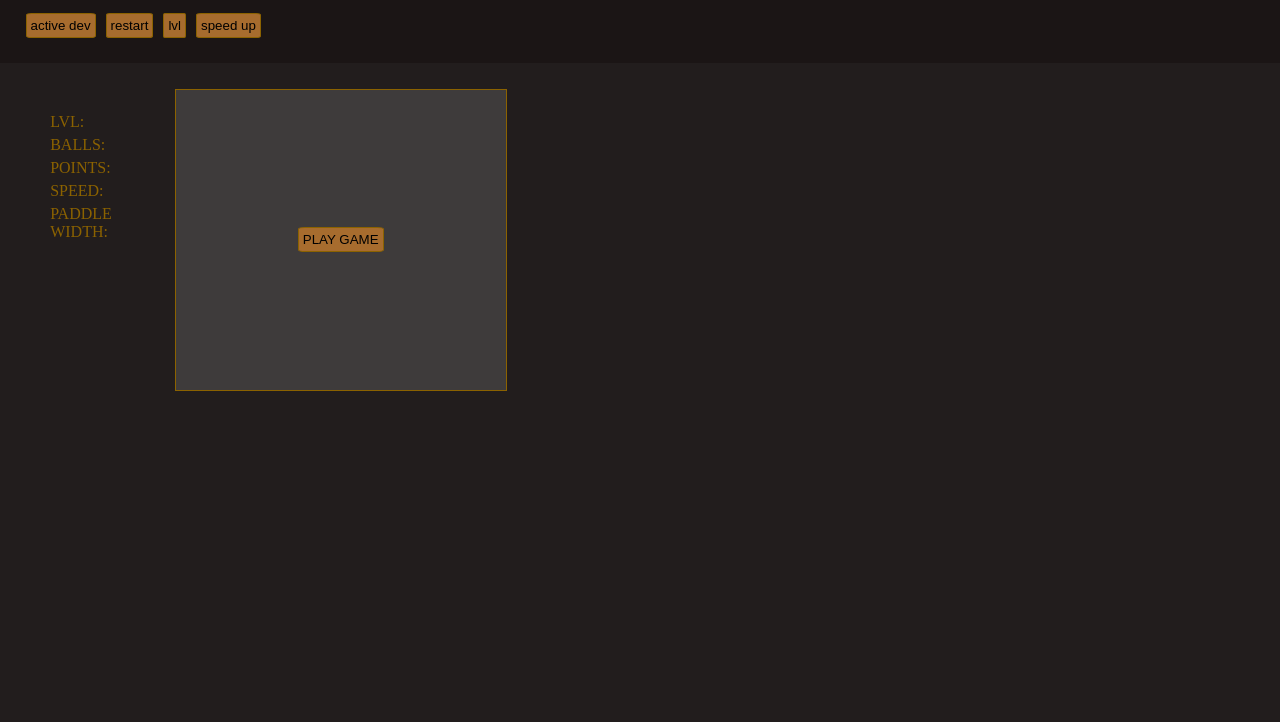
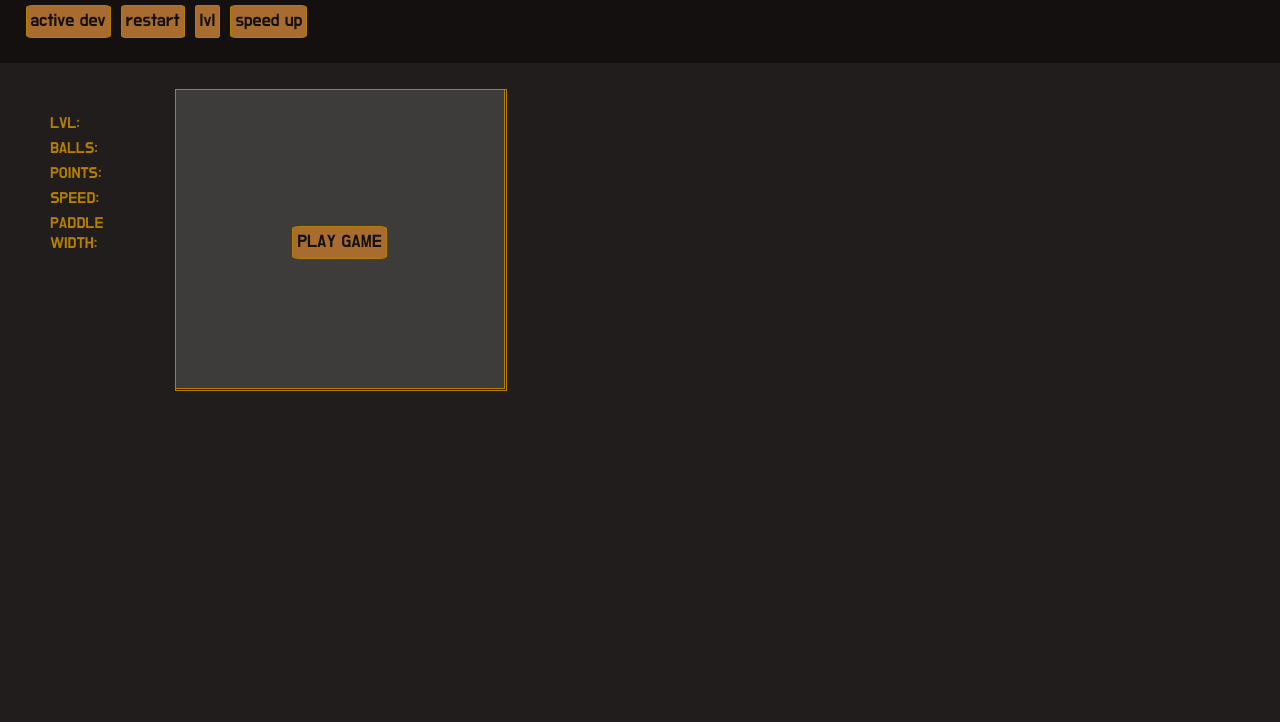
Before and after one commit to Gin-is-not-real/BRICK_OUT, a plain HTML site: page index.html in a window 1280 px wide. Shown: the part 78-800 px from the top of the page. Drawn offline with Linux system fonts and the light colour scheme.

Commit message:
Add message with points recap between 2 lvls. Update style

```diff
--- a/classes/App.js
+++ b/classes/App.js
@@ -71,7 +71,7 @@ class App {
             App.stop();
             _screen.classList.remove('hidden');
             _win.classList.remove('hidden');
-
+            _message.textContent = app.points + ' points earned ! ';
             // App.winNormalGame();
         }
     }
--- a/eventsListeners.js
+++ b/eventsListeners.js
@@ -22,7 +22,7 @@ _next.addEventListener('click', function() {
 })
 
 _win.addEventListener('click', function() {
-    App.start();
+    App.startApp();
 })
 
 //////////////////////////////////////////////
--- a/index.html
+++ b/index.html
@@ -29,13 +29,16 @@
 
             <div id="canvas-container">
                 <div id="screen">
-                    <button id="play">PLAY GAME</button>
-                    <button class="hidden" id="replay">REPLAY</button>
-                    <button class="hidden" id="next">NEXT</button>
-                    <button class="hidden" id="win">WIN !</button>
+                    <div id="screen-content">
+                        <div id="message"></div>
+                        <button id="play">PLAY GAME</button>
+                        <button class="hidden" id="replay">REPLAY</button>
+                        <button class="hidden" id="next">NEXT</button>
+                        <button class="hidden" id="win">WIN !</button>
+                    </div>
                 </div>
-                <canvas width="330px" height="300px">
-                </canvas>
+
+                <canvas width="330px" height="300px"></canvas>
             </div>
         </div>
     </main>
--- a/lvls.js
+++ b/lvls.js
@@ -35,5 +35,5 @@ let lvlDevOne = [
     [0, 0, 0, 0, 0, 0, 0, 0, 0, 1],
 ]
 
-let lvls = [lvlDevOne];
-// let lvls = [lvl2, lvl1, lvl3];
+// let lvls = [lvlDevOne];
+let lvls = [lvl2, lvl1, lvl3];
--- a/main.js
+++ b/main.js
@@ -18,6 +18,7 @@ let _width = document.querySelector('#paddle-width>p');
 //////////////////////////////////////////////
 //CANVAS
 let _screen = document.querySelector('#screen');
+let _message = document.querySelector('#message');
 let _play = document.querySelector('#play');
 let _replay = document.querySelector('#replay');
 let _next = document.querySelector('#next');
--- a/style.css
+++ b/style.css
@@ -1,19 +1,26 @@
+@import url('https://fonts.googleapis.com/css2?family=Do+Hyeon&display=swap');
+
 html {
-    --color-1: rgb(139, 98, 0);
-    --bg-dark-1: rgb(34, 29, 29);
-    --bg-dark-2: rgb(27, 21, 21);
-    --bg-color-1: #955b108a;
-    --bg-color-2: rgb(167, 108, 46);
-    --bor: 1px solid var(--color-1);
+    --dark-1:rgb(20, 16, 16);
+    --dark-2: rgb(34, 29, 29);
+    --dark-3: rgba(77, 73, 73, 0.671);
+    --base-1: rgb(167, 108, 46);
+    --base-2: rgb(179, 126, 1);
+    --base-3: rgba(255, 166, 0, 0.685);
+    --base-4: #955b108a;
 
-    background-color: var(--bg-dark-1);
-    color: var(--color-1);
+    --bor: 1px solid var(--base-2);
+
+    background-color: var(--dark-2);
+    color: var(--base-2);
 }
 html * {
     box-sizing: content-box;
     margin: 0;
     padding: 0;
     /* border: var(--bor); */
+    font-family: 'Do Hyeon', sans-serif;
+    /* font-size: 20px; */
 }
 header {
     display: flex;
@@ -29,7 +36,7 @@ header {
 
 body > header {
     height: 90px;
-    background-color: var(--bg-dark-2);
+    background-color: var(--dark-1);
 }
 /*  */
 main {
@@ -67,9 +74,6 @@ main {
     width: min-content;
     text-transform: uppercase;
 }
-#lifes {
-    display: flex;
-}
 /*  */
 #canvas-container {
     width: 330px;
@@ -84,19 +88,33 @@ canvas {
     height: 20px;
     position: relative;
 
-    background-color: var(--bg-color-1);
+    background-color: var(--base-3);
     border-radius: 100%;
 }
-
+/* screen */
 #screen {
     position: absolute;
+    box-sizing: border-box;
     width: 330px;
     height: 300px;
     display: flex;
+    flex-direction: column;
     justify-content: center;
     align-items: center;
-    background-color: rgba(77, 73, 73, 0.671);
+    background-color: var(--dark-3);
     border: var(--bor);
+}
+#screen-content {
+    display: flex;
+    flex-direction: column;
+    justify-content: center;
+    align-items: center;
+}
+#message {
+    padding: 0 8% 8% 8%;
+    text-align: center;
+    text-transform: uppercase;
+    color: var(--dark-1);
 }
 .hidden {
     display: none;
@@ -106,13 +124,15 @@ canvas {
 /*  */
 button {
     padding: 4px;
-    background-color: var(--bg-color-2);
+    background-color: var(--base-1);
     border: var(--bor);
     border-radius: 8%;
+    font-size: large;
+    color: var(--dark-1);
 }
 button:hover {
     padding: 4px;
-    background-color: var(--bg-color-2);
+    background-color: var(--base-1);
     border: var(--bor);
     border-radius: 8%;
     box-shadow: 1px 1px 1px rgba(255, 166, 0, 0.685);
```
